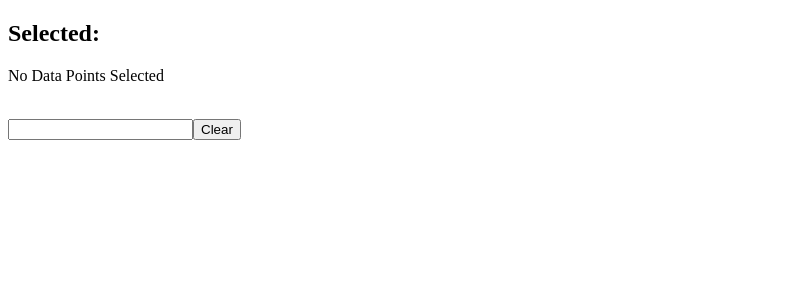
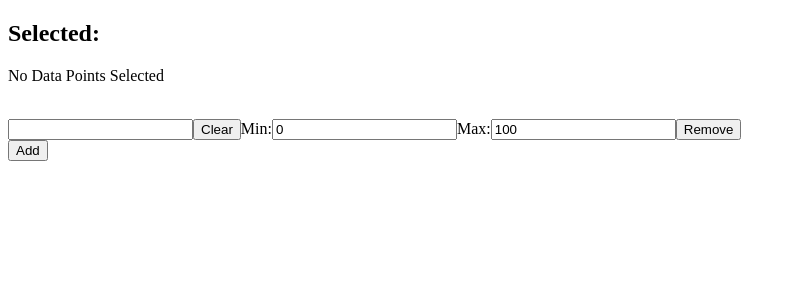
Before and after one commit to kylehovey/lazarus, a React (Create React App) app: page / in a window 1280 px wide. Shown: the top 300 px of the page, without its empty margins (0-796 px from the left). Built offline with nearby package versions, Linux system fonts and the light colour scheme.

Commit message:
Added support for multiple charts

```diff
--- a/src/App.js
+++ b/src/App.js
@@ -1,73 +1,56 @@
 import React from 'react';
 import './App.css';
-import {
-    Charts,
-    ChartContainer,
-    ChartRow,
-    YAxis,
-    LineChart
-} from "react-timeseries-charts";
 
-import miners from './miners/miners';
-import SearchResult from './components/search_result';
-import Selection from './components/selection';
+import Chart from './components/chart';
 
-const available = miners.map(({ title }) => title);
-const lookup = new Map(
-  miners.map(({ title, ...rest }) => [ title, rest ]),
-);
+const uuid = () => parseInt(Math.random()*1e7, 27).toString();
 
 class App extends React.Component {
   state = {
-    value: '',
-    selection: [],
+    charts: [
+      {
+        key: 'chart-initial',
+        element: (
+          <Chart
+            onRemove={() => this.removeChart('chart-initial')}
+            key="chart-initial"
+          />
+        ),
+      },
+    ],
   };
 
-  onChange = ({ target: { value } }) => {
-    this.setState({ value });
-  };
+  removeChart = (removeKey) => {
+    const { charts } = this.state;
 
-  select = (value) => {
-    const { selection } = this.state;
-
-    if (!selection.includes(value)) {
-      this.setState({
-        selection: [ ...selection, value ],
-      });
-    }
+    this.setState({
+      charts: charts.filter(({ key }) => key !== removeKey),
+    });
   }
 
-  clear = () => this.setState({
-    value: '',
-    selection: [],
-  });
+  addChart = () => {
+    const key = `chart-${uuid()}`;
 
-  resultsFor(term) {
-    if (term === '') return null;
-
-    return available
-      .filter(
-        (title) => title.toLowerCase().includes(term.toLowerCase())
-      ).map(
-        (title, i) => (
-          <React.Fragment key={`result-${i}`}>
-            <br />
-            <SearchResult value={title} onSelect={this.select} />
-          </React.Fragment>
-        )
-      );
+    this.setState(
+      ({ charts }) => ({
+        charts: [
+          ...charts,
+          {
+            key,
+            element: (
+              <Chart onRemove={() => this.removeChart(key)} key={key} />
+            )
+          },
+        ],
+      })
+    )
   }
 
   render() {
-    const { value, selection } = this.state;
-
     return (
       <div>
-        <Selection selection={selection} />
-        <br />
-        <input onChange={this.onChange} value={value} />
-        <button onClick={this.clear}>Clear</button>
-        {this.resultsFor(value)}
+        {this.state.charts.map(({ element }) => element)}
+        <button onClick={this.addChart}>Add</button>
       </div>
     );
   }
--- /dev/null
+++ b/src/components/chart.jsx
@@ -0,0 +1,166 @@
+import React from 'react';
+import PropTypes from 'prop-types';
+
+import { TimeSeries } from "pondjs";
+import {
+  Charts,
+  ChartContainer,
+  ChartRow,
+  YAxis,
+  LineChart,
+  Resizable,
+} from "react-timeseries-charts";
+
+import miners from '../miners/miners';
+import SearchResult from './search_result';
+import Selection from './selection';
+
+// TODO: Implement time picker
+const oneYearAgo = (new Date) - (60 * 60 * 24 * 360) * 1e3;
+const threeMonthsAgo = (new Date) - (60 * 60 * 24 * 90) * 1e3;
+
+const available = miners.map(({ title }) => title);
+const lookup = new Map(
+  miners.map(({ title, ...rest }) => [ title, rest ]),
+);
+const serializePoints = (data) => Object.entries(data)
+  .map(
+    ([ timeString, value ]) => [
+      +(new Date(timeString)),
+      value,
+    ],
+  )
+  .sort(([ A ], [ B ]) => A - B)
+  .filter(([ A ]) => A > threeMonthsAgo);
+
+class Chart extends React.Component {
+  static propTypes = {
+    onRemove: PropTypes.func,
+  };
+
+  state = {
+    value: '',
+    selection: [],
+    min: 0,
+    max: 100,
+  };
+
+  onChange = ({ target: { value } }) => {
+    this.setState({ value });
+  };
+
+  select = (value) => {
+    const { selection } = this.state;
+
+    if (!selection.includes(value)) {
+      this.setState({
+        selection: [ ...selection, value ],
+      });
+    }
+  }
+
+  clear = () => this.setState({
+    value: '',
+    selection: [],
+  });
+
+  resultsFor(term) {
+    if (term === '') return null;
+
+    return available
+      .filter(
+        (title) => title.toLowerCase().includes(term.toLowerCase())
+      ).map(
+        (title, i) => (
+          <React.Fragment key={`result-${i}`}>
+            <br />
+            <SearchResult value={title} onSelect={this.select} />
+          </React.Fragment>
+        )
+      );
+  }
+
+  get series() {
+    const { selection } = this.state;
+
+    return selection.map(
+      selected => ({
+        key: selected,
+        values: serializePoints(lookup.get(selected).maker()),
+      })
+    ).map(
+      x => (console.log(x), x)
+    ).map(
+      ({ key, values }) => new TimeSeries({
+        name: key,
+        columns: ["time", "value"],
+        points: values,
+      })
+    );
+  }
+
+  get charts() {
+    return this.series.map(
+      series => (
+        <LineChart
+          axis="value"
+          series={series}
+          columns={["time", "value"]}
+          interpolation="curveBasis"
+          width="60"
+        />
+      )
+    );
+  }
+
+  get display() {
+    const { min, max } = this.state;
+    const [ series ] = this.series;
+
+    if (series === undefined) return null;
+
+    return (
+      <Resizable>
+        <ChartContainer timeRange={series.range()}>
+          <ChartRow height="350">
+            <YAxis id="value" min={min} max={max} />
+            <Charts>
+              {this.charts}
+            </Charts>
+          </ChartRow>
+        </ChartContainer>
+      </Resizable>
+    );
+  }
+
+  changeMin = ({ target: { value } }) => this.setState({
+    min: parseFloat(value),
+  });
+
+  changeMax = ({ target: { value } }) => this.setState({
+    max: parseFloat(value),
+  });
+
+  render() {
+    const { onRemove } = this.props;
+    const { value, selection, min, max } = this.state;
+
+    return (
+      <div>
+        <Selection selection={selection} />
+        <br />
+        <input onChange={this.onChange} value={value} />
+        <button onClick={this.clear}>Clear</button>
+        <span>Min:</span>
+        <input onChange={this.changeMin} value={min} />
+        <span>Max:</span>
+        <input onChange={this.changeMax} value={max} />
+        {this.resultsFor(value)}
+        {this.display}
+        <button onClick={onRemove}>Remove</button>
+      </div>
+    );
+  }
+}
+
+export default Chart;
--- a/src/components/search_result.jsx
+++ b/src/components/search_result.jsx
@@ -12,7 +12,7 @@ export default class SearchResult extends React.Component {
 
     e.preventDefault();
 
-    this.props.onSelect(value);
+    onSelect(value);
 
     return false;
   }
--- a/src/components/selection.jsx
+++ b/src/components/selection.jsx
@@ -24,8 +24,6 @@ export default class SearchResult extends React.Component {
   }
 
   render() {
-    const { selection } = this.props;
-
     return (
       <div>
         <h2>Selected:</h2>
```
